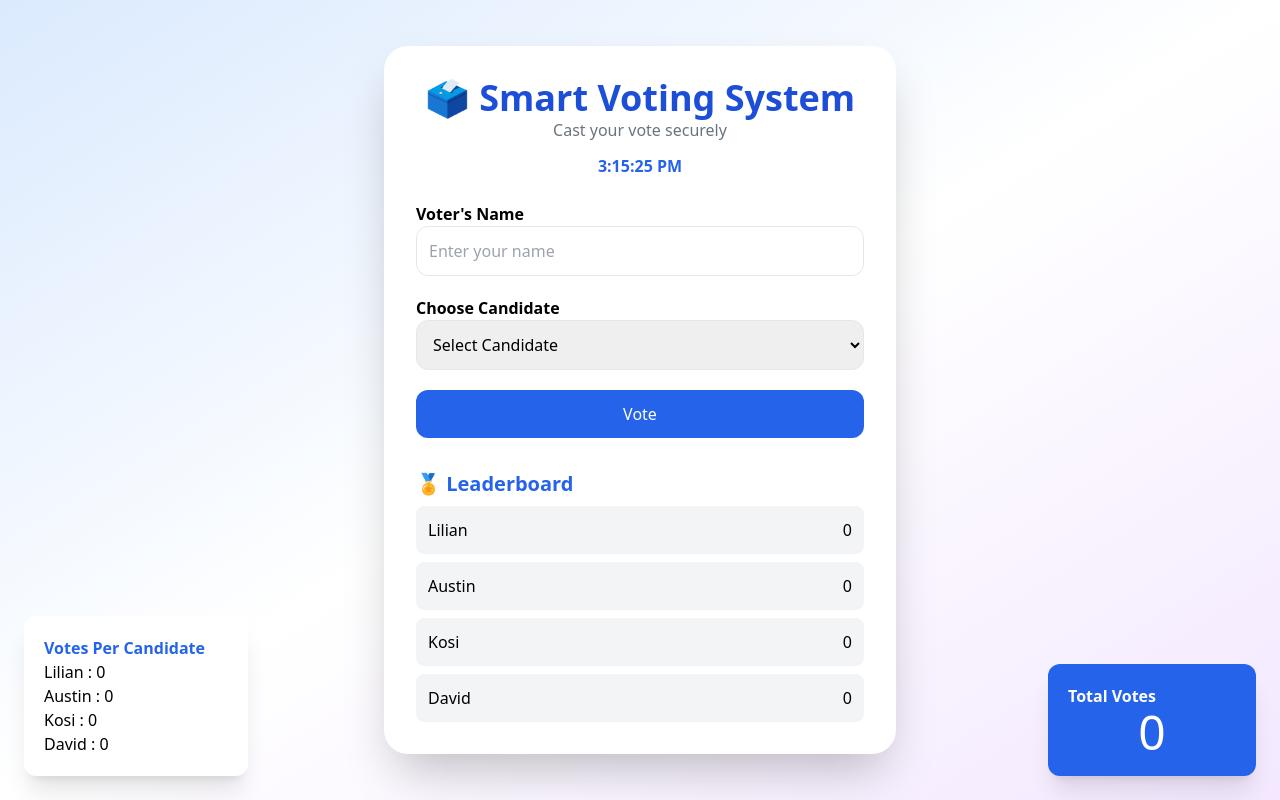
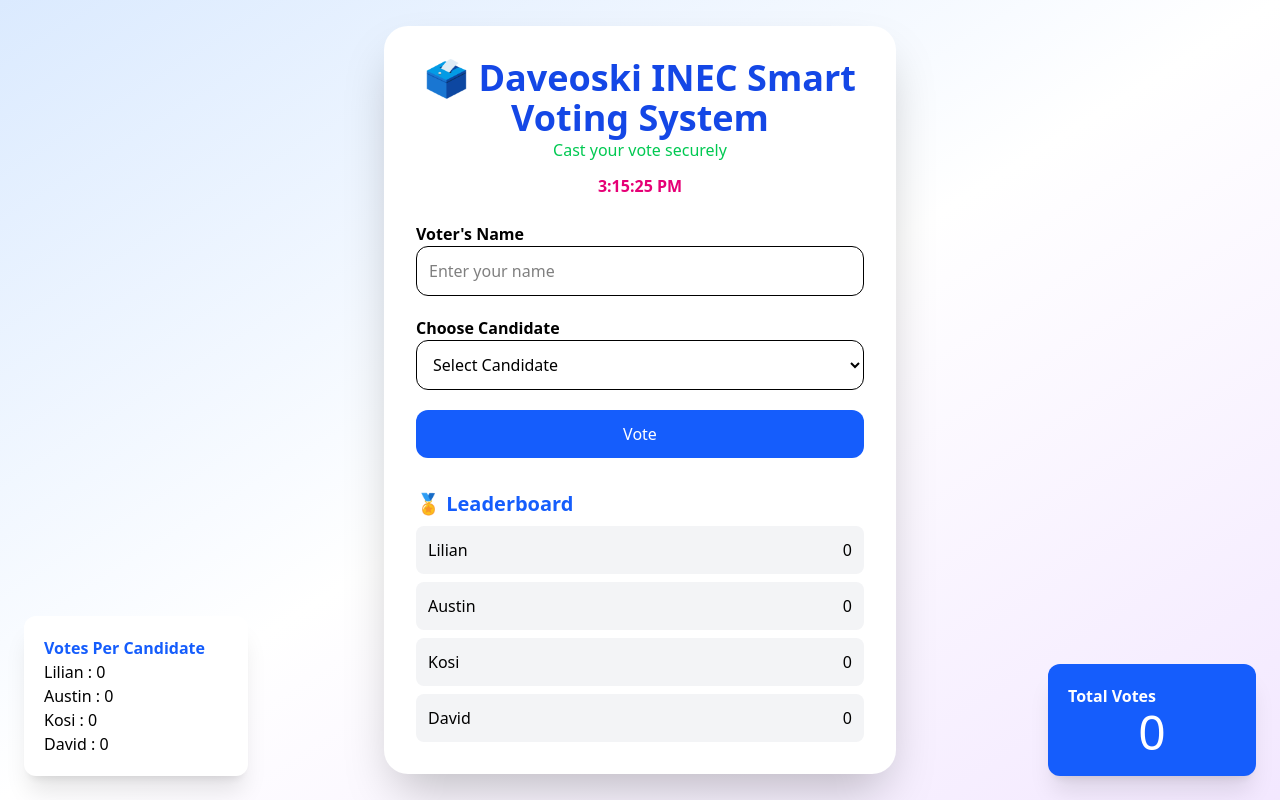
Before and after one commit to Daveoski/UI-voting-System-Project, a plain HTML site: page index.html in a window 1280 px wide. Drawn offline with nearby package versions, Linux system fonts and the light colour scheme.

Commit message:
my new changes

```diff
--- a/index.html
+++ b/index.html
@@ -3,9 +3,14 @@
 <head>
     <meta charset="UTF-8">
     <meta name="viewport" content="width=device-width, initial-scale=1.0">
-    <title>Smart Voting System</title>
+    <title>Daveoski Smart Voting System</title>
 
-    <script src="https://cdn.tailwindcss.com"></script>
+    <script src="https://cdn.jsdelivr.net/npm/@tailwindcss/browser@4"></script>
+    <style type="text/tailwindcss">
+      @theme {
+        --color-clifford: #da373d;
+      }
+    </style>
 </head>
 
 <body class="bg-gradient-to-br from-blue-100 via-white to-purple-100 min-h-screen">
@@ -15,14 +20,14 @@
 <div class="bg-white max-w-lg w-full rounded-3xl shadow-2xl p-8">
 
 <h1 class="text-4xl font-bold text-center text-blue-700">
-🗳 Smart Voting System
+🗳 Daveoski INEC Smart Voting System
 </h1>
 
-<p class="text-center text-gray-500">
+<p class="text-center text-green-500">
 Cast your vote securely
 </p>
 
-<p id="clock" class="text-center text-blue-600 mt-3 font-semibold"></p>
+<p id="clock" class="text-center text-pink-600 mt-3 font-semibold"></p>
 
 <form id="voteForm" class="space-y-5 mt-6">
 
@@ -41,12 +46,13 @@ class="w-full border rounded-xl p-3">
 
 <div>
 
-<label class="font-semibold">Choose Candidate</label>
+<label class="font-semibold" color="green-500">Choose Candidate</label>
 
 <select
 id="candidate"
 required
 class="w-full border rounded-xl p-3">
+class = "bg-green-500 text-white"
 
 <option value="">Select Candidate</option>
 <option value="Lilian">Lilian</option>
@@ -65,9 +71,7 @@ class="w-full bg-blue-600 text-white p-3 rounded-xl hover:bg-blue-700">
 Vote
 
 </button>
-
 </form>
-
 <div class="mt-8">
 
 <h2 class="font-bold text-xl text-blue-600">
```
Also changed, not shown: src/input.html (added, +1 -0 lines).
